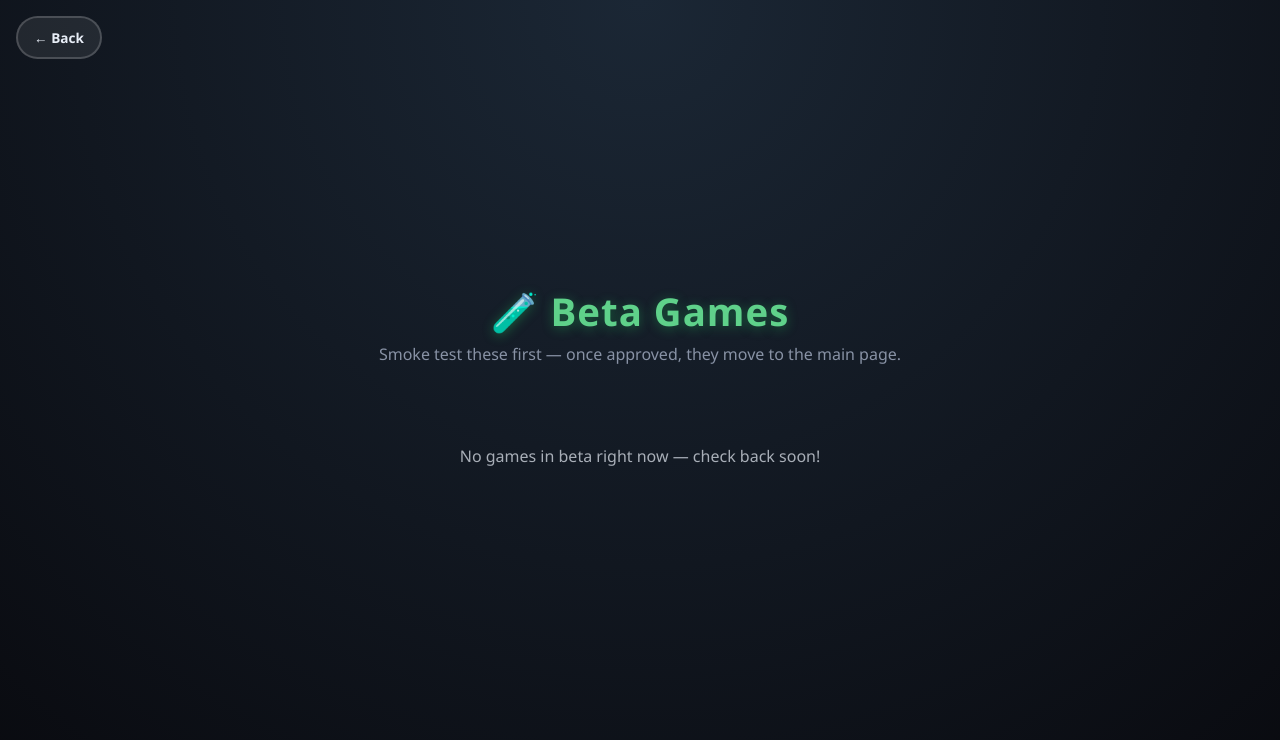
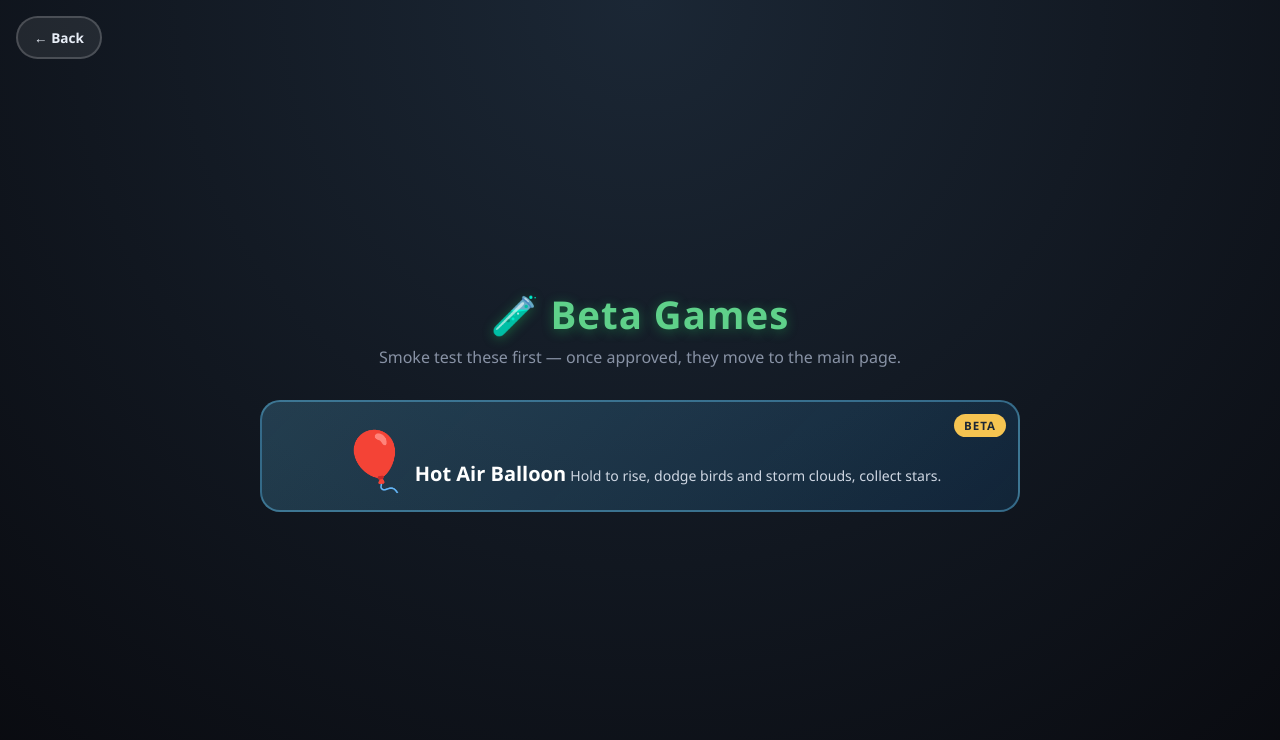
Before and after one commit to carrotsketches/car-racing-game, a website: page beta/index.html in a window 1280 px wide. Drawn offline with Linux system fonts and the light colour scheme.

Commit message:
Add Hot Air Balloon card to beta games page

```diff
--- a/beta/index.html
+++ b/beta/index.html
@@ -15,7 +15,12 @@
         <p class="subtitle">Smoke test these first — once approved, they move to the main page.</p>
 
         <div class="game-grid">
-            <p class="empty-note">No games in beta right now — check back soon!</p>
+            <a class="game-card hotair-balloon" href="../hotair-balloon/" data-lb="hotair-balloon-leaderboard">
+                <span class="emoji">🎈</span>
+                <span class="title">Hot Air Balloon</span>
+                <span class="desc">Hold to rise, dodge birds and storm clouds, collect stars.</span>
+                <span class="badge">Beta</span>
+            </a>
         </div>
     </main>
 </body>
```
